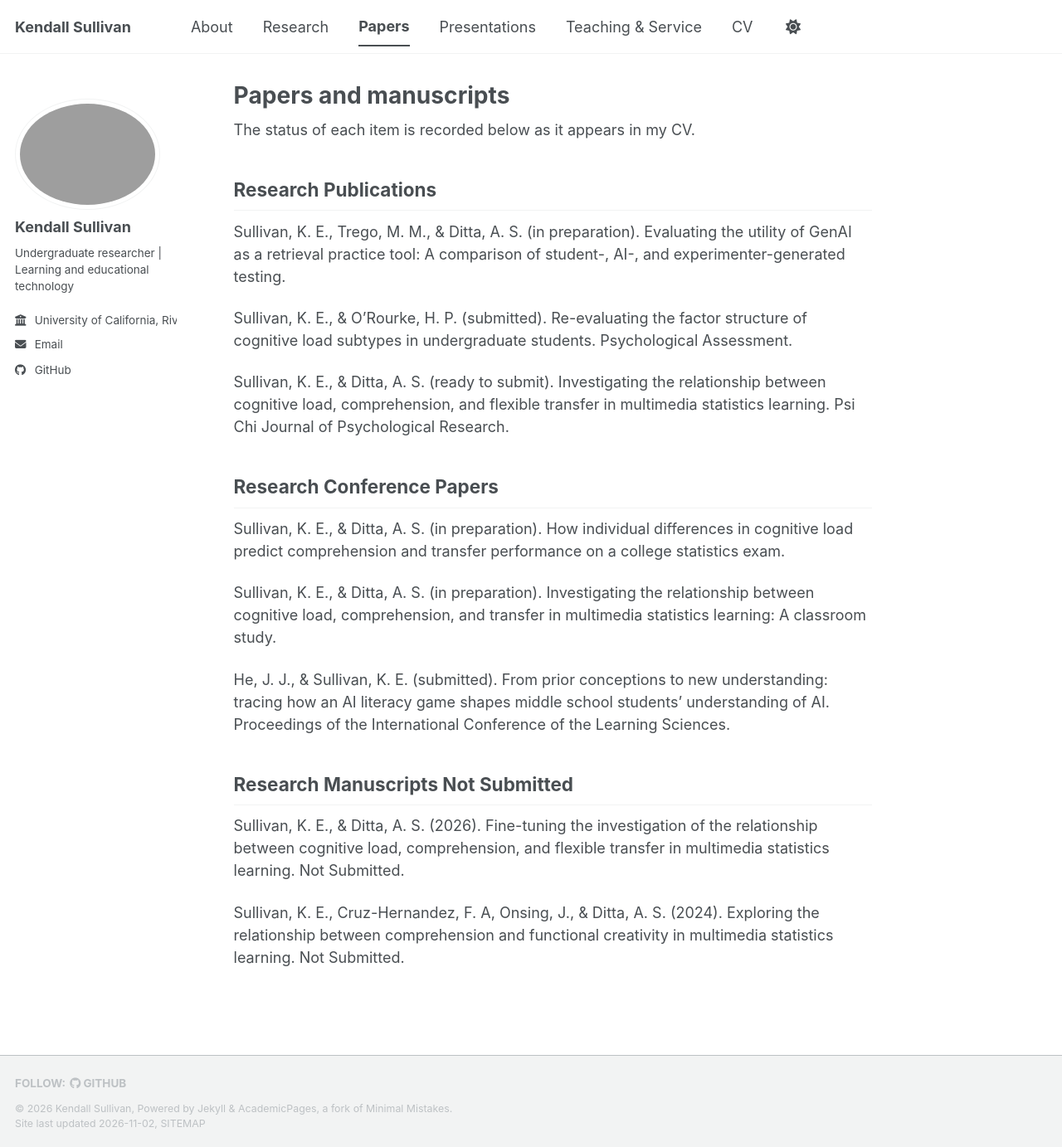
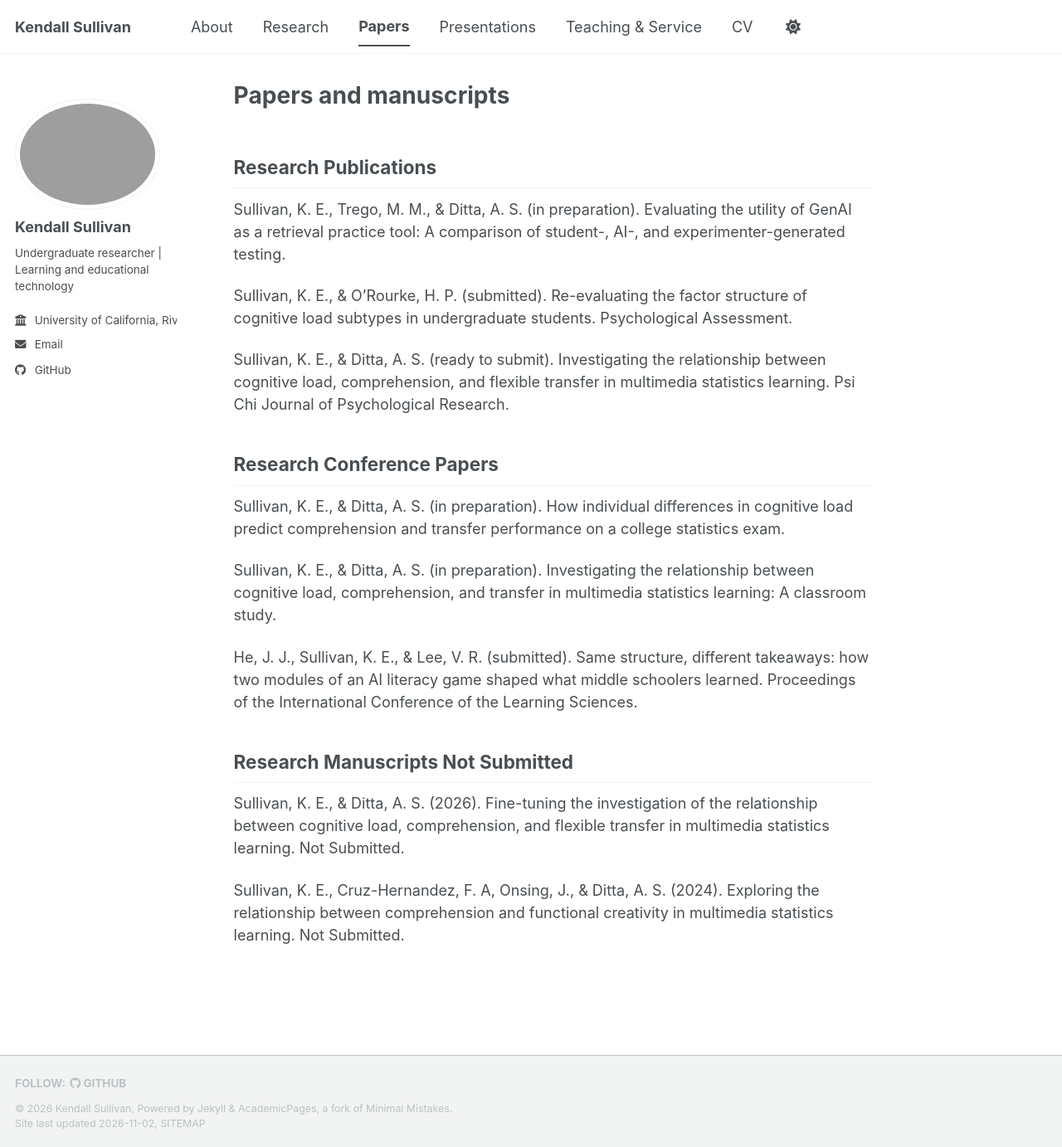
Before and after one commit to kendallesully/kendallesully.github.io, a Jekyll site: the page built from _pages/papers.md, in a window 1280 px wide and 1383 px high. Shown: the whole window at 83% size. Built offline with Jekyll 4.4.1, drawn with Linux system fonts in a browser that asks for light colours; a script bundle is joined from its source files by our own code; a style sheet for code colours, icons or effects is not loaded.

Commit message:
Update papers.md

```diff
--- a/_pages/papers.md
+++ b/_pages/papers.md
@@ -7,8 +7,6 @@ toc: true
 toc_sticky: true
 toc_label: On this page
 ---
-
-The status of each item is recorded below as it appears in my CV.
 
 ## Research Publications
 
@@ -24,7 +22,7 @@ Sullivan, K. E., & Ditta, A. S. (in preparation). How individual differences in
 
 Sullivan, K. E., & Ditta, A. S. (in preparation). Investigating the relationship between cognitive load, comprehension, and transfer in multimedia statistics learning: A classroom study.
 
-He, J. J., & Sullivan, K. E. (submitted). From prior conceptions to new understanding: tracing how an AI literacy game shapes middle school students’ understanding of AI. Proceedings of the International Conference of the Learning Sciences.
+He, J. J., Sullivan, K. E., & Lee, V. R. (submitted). Same structure, different takeaways: how two modules of an AI literacy game shaped what middle schoolers learned. Proceedings of the International Conference of the Learning Sciences.
 
 ## Research Manuscripts Not Submitted
 
```
